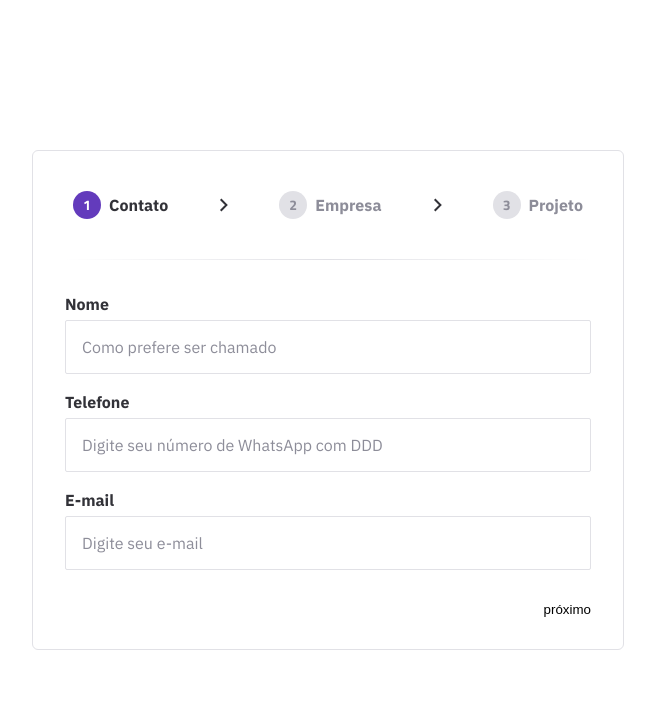
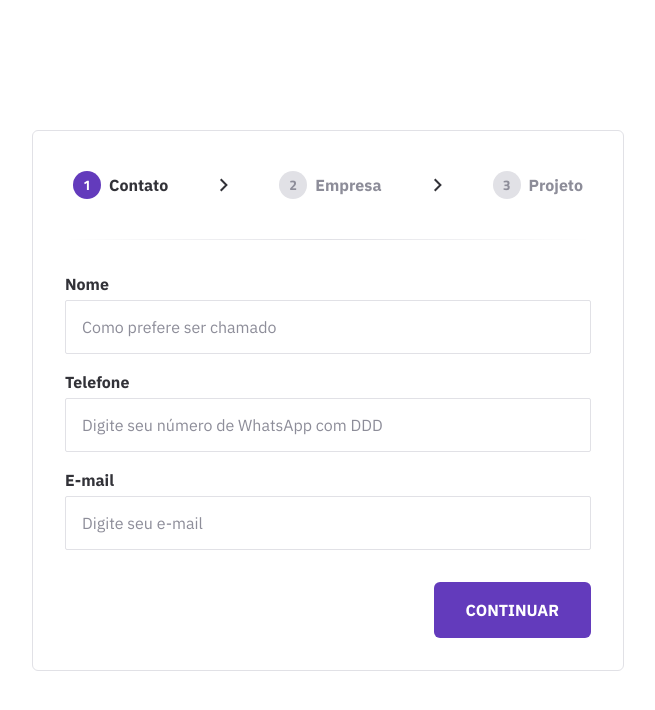
Before and after one commit to mathvsk/multistep-form, an Angular app: page / in a window 1280 px wide. Shown: the top 710 px of the page, without its empty margins (312-967 px from the left). Built offline with nearby package versions, Linux system fonts and the light colour scheme.

Commit message:
feat: aplicar estilo aos botões

```diff
--- a/src/app/components/form-field/form-field.component.scss
+++ b/src/app/components/form-field/form-field.component.scss
@@ -7,6 +7,8 @@
     border: 1px solid $gray-100;
     padding: .8rem 1.6rem;
     border-radius: 2px;
+
+    transition: box-shadow 0.3s ease-in-out; // Transição suave para o box-shadow, o outline não suporta
 
     @if $type == 'text' {
         height: 5.4rem;
@@ -19,7 +21,8 @@
     }
 
     &:focus {
-        outline: 1px solid $purple-mid;
+        outline: none; // Remove o outline padrão
+        box-shadow: 0 0 0 1px $purple-mid; // Simula o outline com box-shadow
     }
 }
 
--- a/src/app/components/steps-button/steps-button.component.html
+++ b/src/app/components/steps-button/steps-button.component.html
@@ -1,9 +1,9 @@
 @if (currentStep() > 0) {
-    <button type="button" (click)="onClickBack()">voltar</button>
+    <button type="button" class="btn-back" (click)="onClickBack()">voltar</button>
 }
 
 @if (currentStep() < 2) {
-    <button type="button" class="continue" (click)="onClickContinue()">próximo</button>
+    <button type="button" class="btn-continue" (click)="onClickContinue()">continuar</button>
 } @else {
     <button type="submit">enviar proposta</button>
 }
--- a/src/app/components/steps-button/steps-button.component.scss
+++ b/src/app/components/steps-button/steps-button.component.scss
@@ -1,9 +1,37 @@
+@use '../../../variables.scss' as *;
+
+@mixin button($bg-color, $color) {
+    text-transform: uppercase;
+    color: $color;
+    background-color: $bg-color;
+    padding: 1.6rem 3.2rem;
+    border-radius: 6px;
+
+    outline: none;
+}
+
 :host {
     display: flex;
     justify-content: space-between;
     align-items: center;
+    text-transform: capitalize;
 
-    .continue {
+    .btn-back {
+        @include button($white, $purple-mid);
+
+        width: 15.8rem;
+        border: 1px solid $purple-mid;
+    }
+
+    .btn-continue,
+    button[type="submit"] {
+        @include button($purple-mid, $white);
+
         margin-left: auto;
+        transition: background-color 0.3s ease-in-out;
+
+        &:hover {
+            background-color: $purple-light;
+        }
     }
 }
--- a/src/styles.scss
+++ b/src/styles.scss
@@ -1,6 +1,6 @@
 @use './reset.scss';
 @use './variables.scss' as *;
 
-body {
+body, button {
     @include font-default(bold);
 }
```
